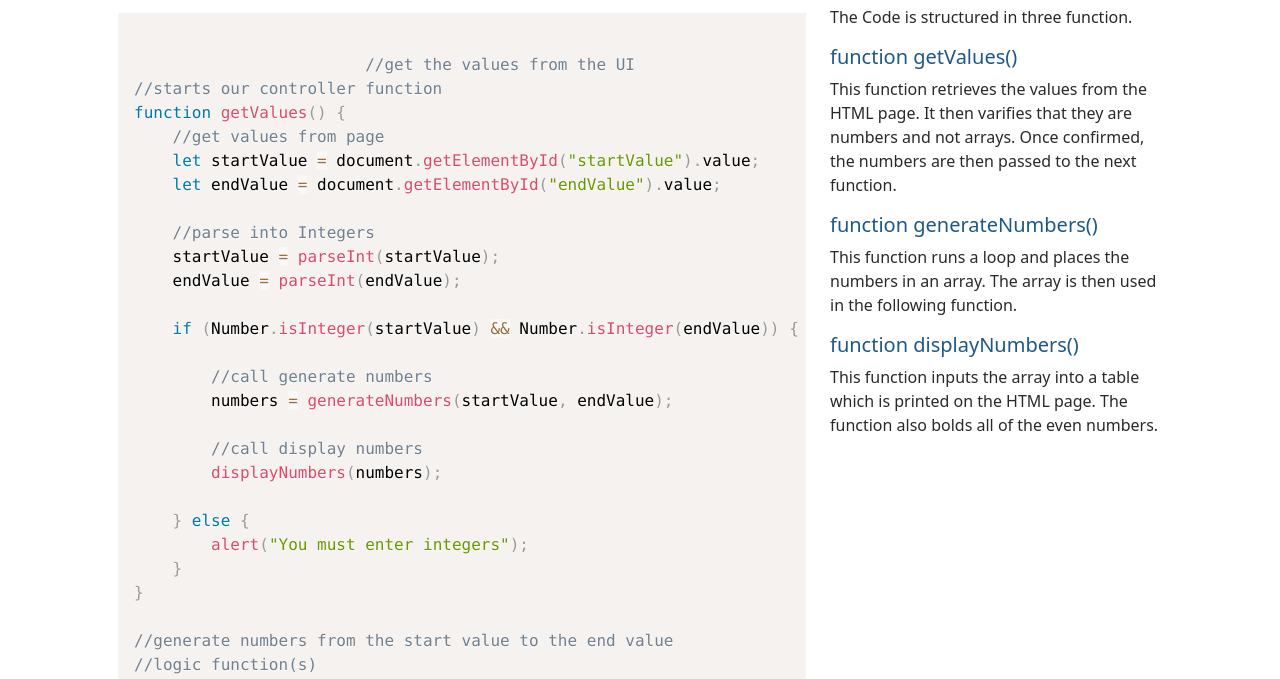
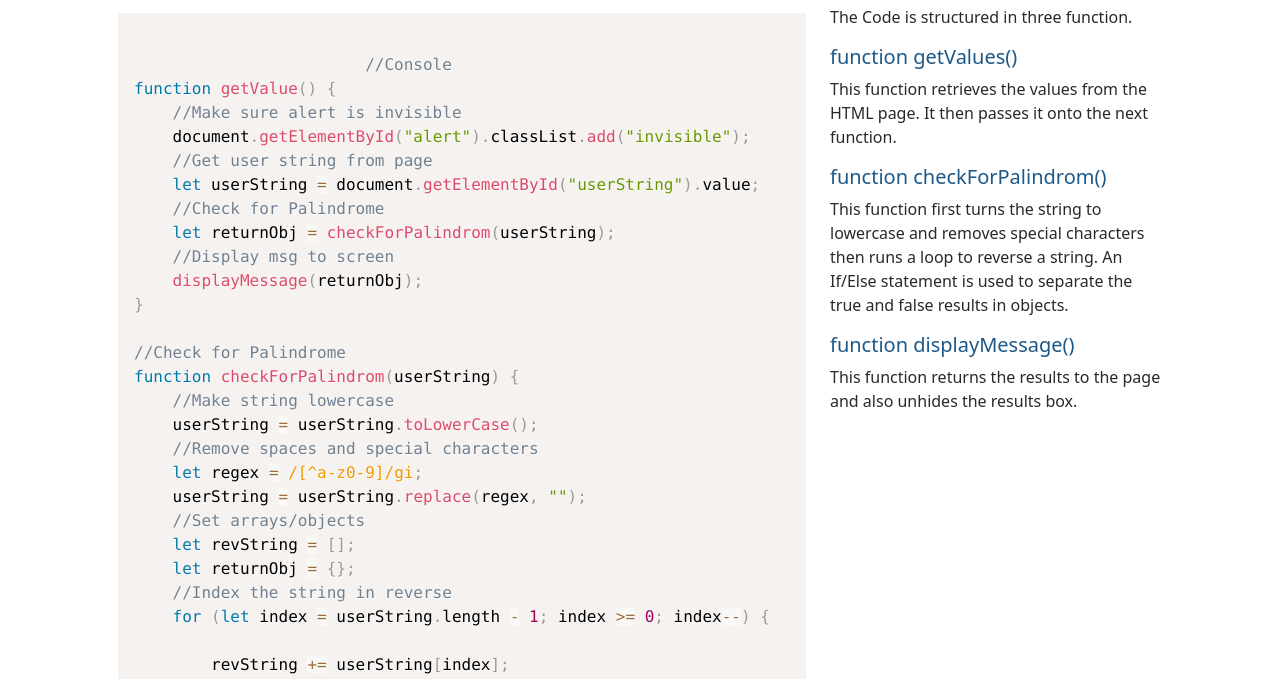
Before and after one commit to rileymacneill/Radar, a plain HTML site: page code.html in a window 1280 px wide. Shown: the part 114-793 px from the top of the page. Drawn offline with nearby package versions, Linux system fonts and the light colour scheme.

Commit message:
Completed App

```diff
--- a/code.html
+++ b/code.html
@@ -60,69 +60,48 @@
             <div class="row row-cols-1 row-cols-lg-2">
                 <div class="col-lg-8">
                     <pre class="line-numbers"><code class="language-javascript">
-                        //get the values from the UI
-//starts our controller function
-function getValues() {
-    //get values from page
-    let startValue = document.getElementById("startValue").value;
-    let endValue = document.getElementById("endValue").value;
-
-    //parse into Integers
-    startValue = parseInt(startValue);
-    endValue = parseInt(endValue);
-
-    if (Number.isInteger(startValue) && Number.isInteger(endValue)) {
-
-        //call generate numbers
-        numbers = generateNumbers(startValue, endValue);
-
-        //call display numbers
-        displayNumbers(numbers);
-
-    } else {
-        alert("You must enter integers");
-    }
+                        //Console
+function getValue() {
+    //Make sure alert is invisible
+    document.getElementById("alert").classList.add("invisible");
+    //Get user string from page
+    let userString = document.getElementById("userString").value;
+    //Check for Palindrome
+    let returnObj = checkForPalindrom(userString);
+    //Display msg to screen
+    displayMessage(returnObj);
 }
 
-//generate numbers from the start value to the end value
-//logic function(s)
-function generateNumbers(sValue, eValue) {
+//Check for Palindrome
+function checkForPalindrom(userString) {
+    //Make string lowercase
+    userString = userString.toLowerCase();
+    //Remove spaces and special characters
+    let regex = /[^a-z0-9]/gi;
+    userString = userString.replace(regex, "");
+    //Set arrays/objects
+    let revString = [];
+    let returnObj = {};
+    //Index the string in reverse
+    for (let index = userString.length - 1; index >= 0; index--) {
 
-    let numbers = [];
-
-    //we want to get all numbers from start to end
-    for (let index = sValue; index <= eValue; index++) {
-
-        //this will execute in a loop until index = eValue
-        numbers.push(index);
+        revString += userString[index];
     }
-
-    return numbers;
-
+    //Compare the string to see if the match
+    if (revString == userString) {
+        returnObj.msg = "Well Done! You entered a palindrome!"
+    } else {
+        returnObj.msg = "Sorry, you did not enter a palindrome"
+    }
+    returnObj.reversed = revString;
+    return returnObj;
 }
 
-//display numbers and mark even numbers bold
-//display or view functions
-function displayNumbers(numbers) {
-
-    let templateRows = "";
-
-    for (let index = 0; index < numbers.length; index++) {
-
-        let className = "even";
-        let number = numbers[index];
-
-        if (number % 2 == 0) {
-            className = "even";
-        } else {
-            className = "odd";
-        }
-        //This does render correctly with Prism see the source
-        templateRows += `<tr><td class="${className}">${number}</td></tr>`;
-    }
-
-    document.getElementById("results").innerHTML = templateRows;
-
+//View function
+function displayMessage(returnObj) {
+    document.getElementById("alertHeader").innerHTML = returnObj.msg;
+    document.getElementById("msg").innerHTML = `Your phrase reversed is: ${returnObj.reversed}`;
+    document.getElementById("alert").classList.remove("invisible");
 }
                         </code>
                     </pre>
@@ -131,15 +110,15 @@ function displayNumbers(numbers) {
                     <p>The Code is structured in three function.</p>
                     <div>
                         <h5>function getValues()</h5>
-                    <p>This function retrieves the values from the HTML page. It then varifies that they are numbers and not arrays. Once confirmed, the numbers are then passed to the next function.</p>
+                        <p>This function retrieves the values from the HTML page. It then passes it onto the next function.</p>
                     </div>
                     <div>
-                        <h5>function generateNumbers()</h5>
-                    <p>This function runs a loop and places the numbers in an array. The array is then used in the following function.</p>
+                        <h5>function checkForPalindrom()</h5>
+                        <p>This function first turns the string to lowercase and removes special characters then runs a loop to reverse a string. An If/Else statement is used to separate the true and false results in objects.</p>
                     </div>
                     <div>
-                        <h5>function displayNumbers()</h5>
-                    <p>This function inputs the array into a table which is printed on the HTML page. The function also bolds all of the even numbers.</p>
+                        <h5>function displayMessage()</h5>
+                        <p>This function returns the results to the page and also unhides the results box.</p>
                     </div>
                 </div>
             </div>
@@ -162,13 +141,16 @@ function displayNumbers(numbers) {
                 <div class="col d-flex align-items-center justify-content-start justify-content-lg-end">
                     <div class="row">
                         <div class="col social">
-                            <a href="https://www.linkedin.com/in/riley-macneill-8080b196/" target="_blank"><i class="fab fa-linkedin fab-2x"></i></a>
+                            <a href="https://www.linkedin.com/in/riley-macneill-8080b196/" target="_blank"><i
+                                    class="fab fa-linkedin fab-2x"></i></a>
                         </div>
                         <div class="col social">
-                            <a href="https://github.com/rileymacneill" target="_blank"><i class="fab fa-github fab-2x"></i></a>
+                            <a href="https://github.com/rileymacneill" target="_blank"><i
+                                    class="fab fa-github fab-2x"></i></a>
                         </div>
                         <div class="col social">
-                            <a href="https://twitter.com/riley_macneill" target="_blank"><i class="fab fa-twitter fab-2x"></i></a>
+                            <a href="https://twitter.com/riley_macneill" target="_blank"><i
+                                    class="fab fa-twitter fab-2x"></i></a>
                         </div>
                     </div>
                 </div>
```
Also changed, not shown: app.html (+5 -6 lines), index.html (+12 -8 lines), js/site.js (+32 -20 lines).
